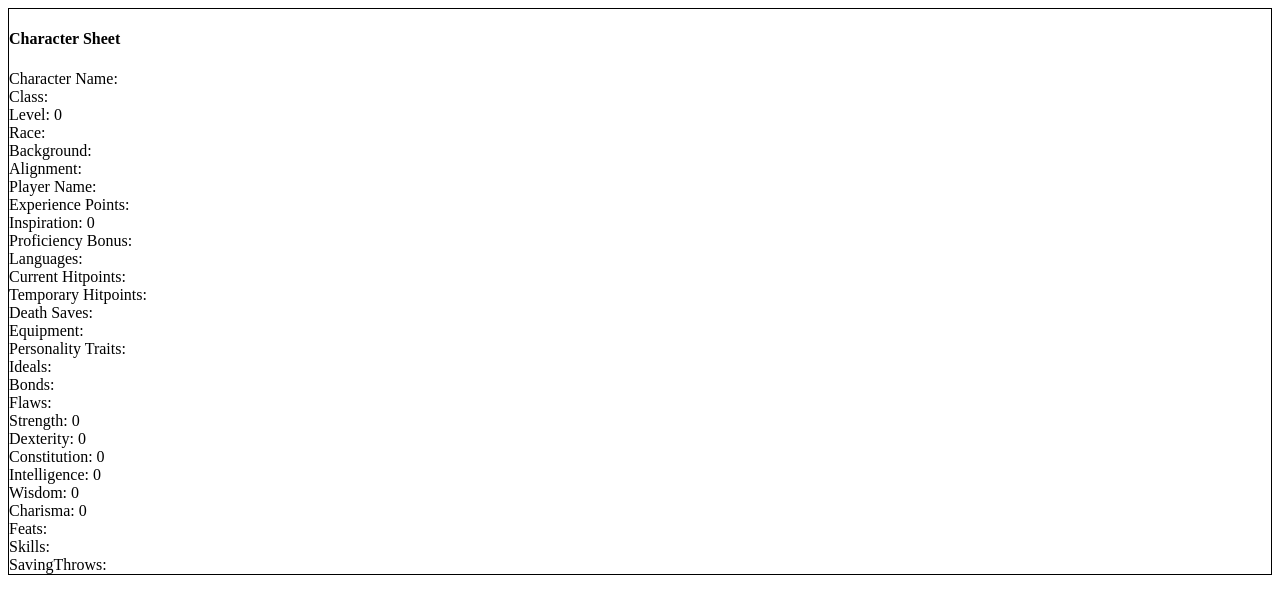
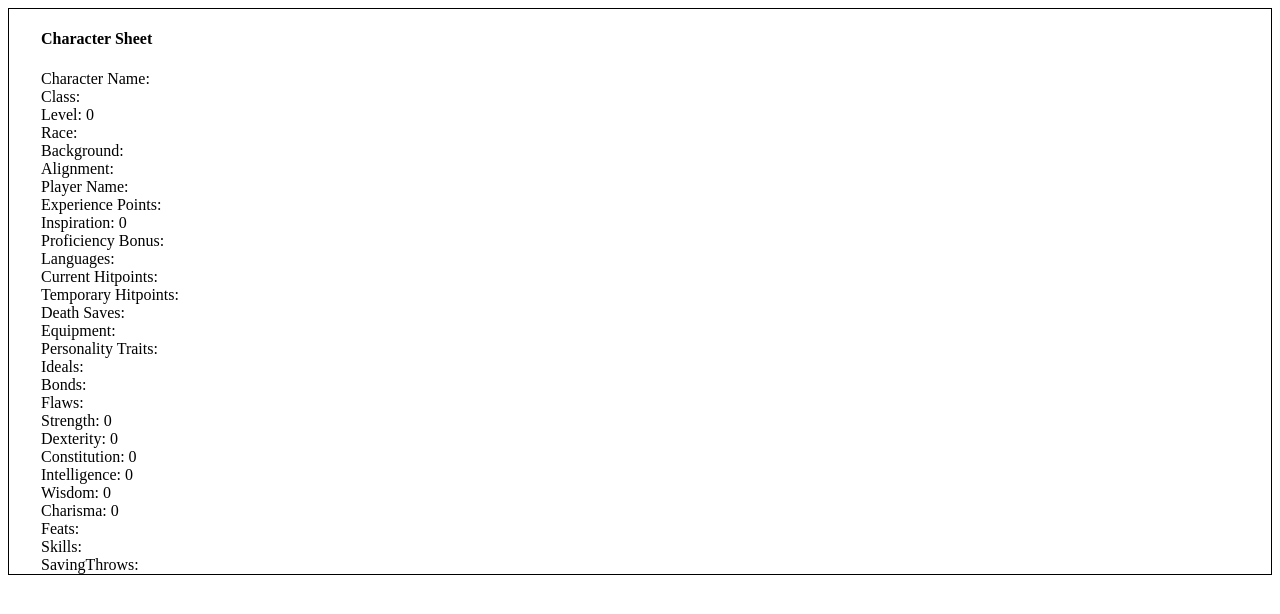
Before and after one commit to Jonathanko52/trpgplatform, a Next.js app: page /presentational/characterSheet2 in a window 1280 px wide. Shown: the top 614 px of the page. Built offline with nearby package versions, Linux system fonts and the light colour scheme.

Commit message:
Character Sheet CSS edits

```diff
--- a/pages/presentational/characterSheet2.js
+++ b/pages/presentational/characterSheet2.js
@@ -5,7 +5,7 @@ import data from "./../../gameData/tables2.json";
 import subtable from "./subtable";
 
 export const useStyles = createUseStyles({
-  characterSheet: { border: "solid 1px", flexGrow: "1" },
+  characterSheet: { border: "solid 1px", flexGrow: "1", paddingLeft: "2em" },
 });
 
 export function CharacterSheet2() {
```
